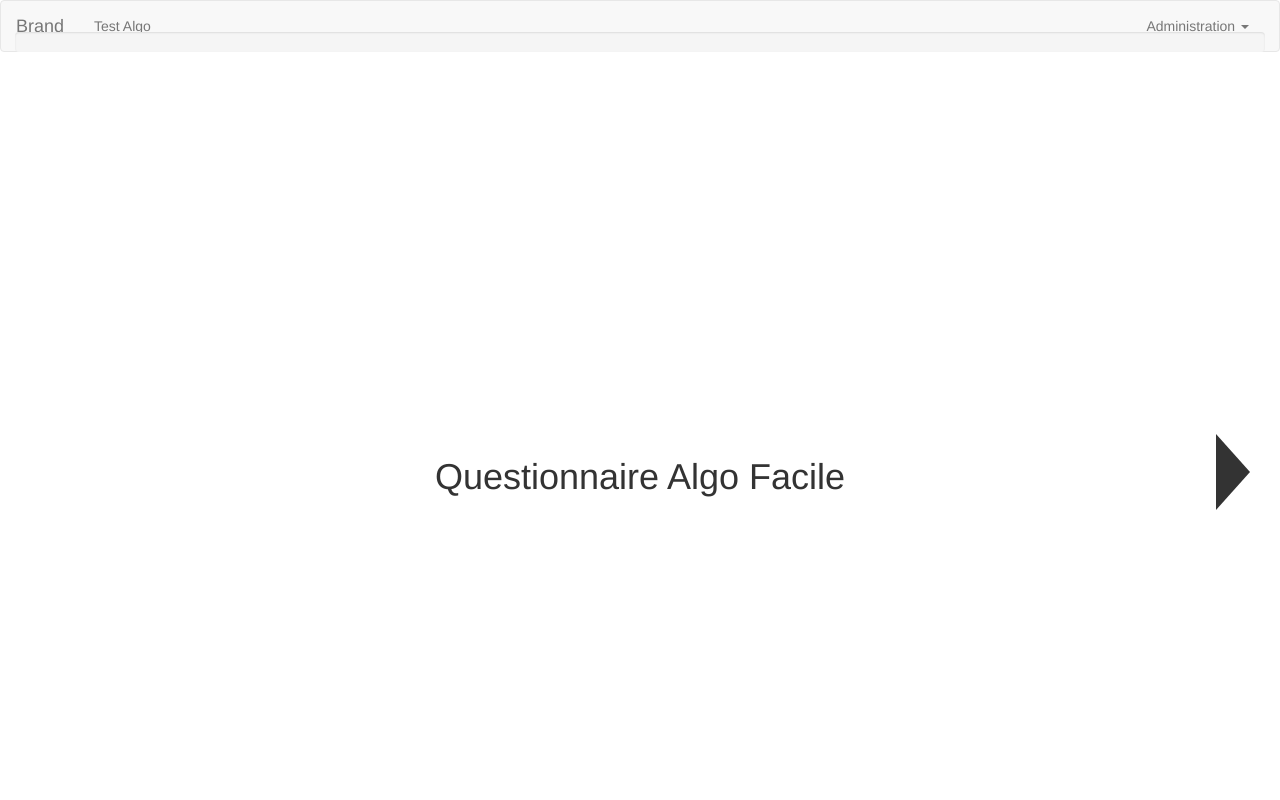
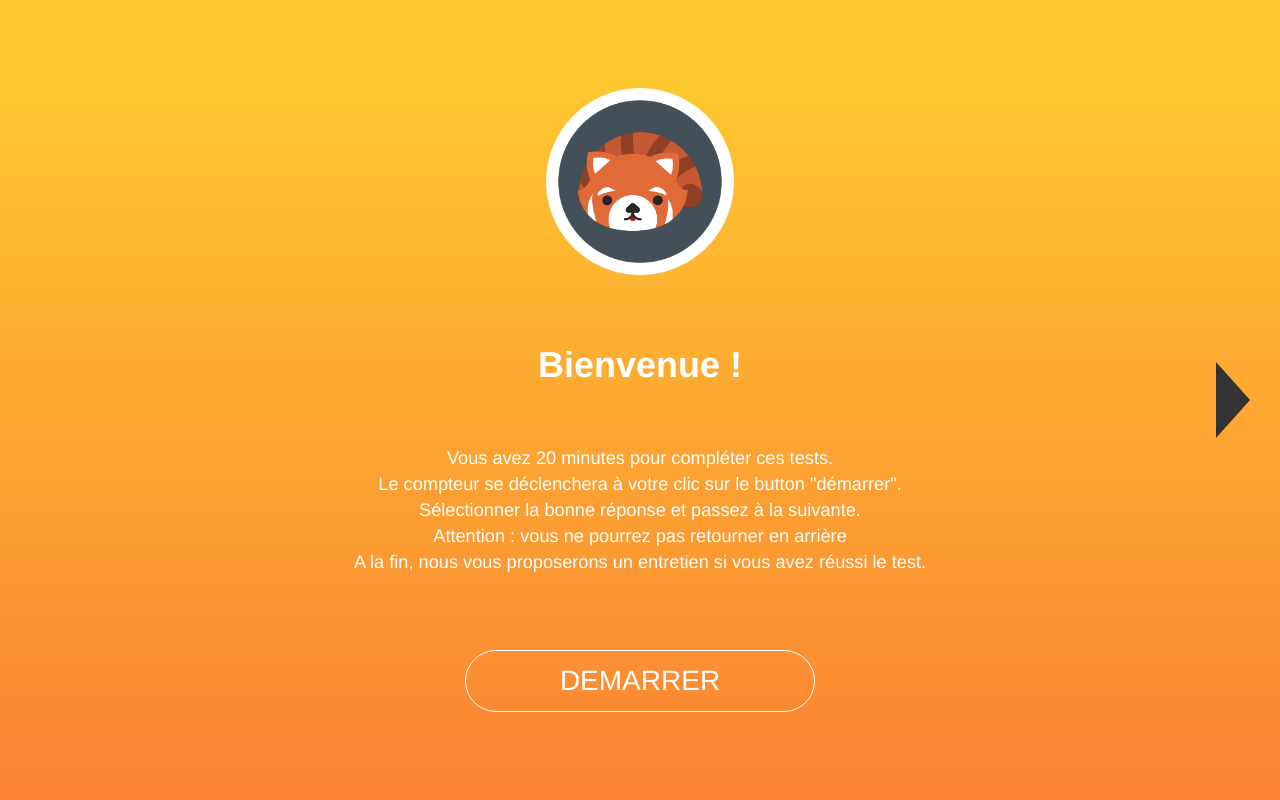
Before and after one commit to eelbahri/hackaton2017, a Symfony app: template app/Resources/views/public/tests/test-algo-normal.html.twig in a window 1280 px wide. Run offline with Twig, Linux system fonts and the light colour scheme; the template is opened without the code that fills it, so the values that code supplies are empty; some libraries are stand-ins or nearby versions.

Commit message:
rework design qcm

```diff
--- a/app/Resources/views/public/tests/test-algo-normal.html.twig
+++ b/app/Resources/views/public/tests/test-algo-normal.html.twig
@@ -32,74 +32,76 @@
             <div class="section" id="section1">
                 <div class="slide" id="slide1" data-anchor="slide1">
                     <div class="intro">
-                        <h1>Questionnaire Algo Facile</h1>
+                        <img class="logo-qcm" src="/assets/logo-qcm.png" alt="">
+                        <h1><strong>Bienvenue !</strong> </h1>
+                        <p>
+                            Vous avez 20 minutes pour compléter ces tests. <br>
+                            Le compteur se déclenchera à votre clic sur le button "démarrer". <br>
+                            Sélectionner la bonne réponse et passez à la suivante. <br>
+                            Attention : vous ne pourrez pas retourner en arrière <br>
+                            A la fin, nous vous  proposerons  un entretien si vous avez réussi le test.
+                        </p>
+                    </div>
+                    <div class="next center">
+                        DEMARRER
                     </div>
                 </div>
 
                 <div class="slide" id="slide2" data-anchor="slide2">
-                    <h2>Quel est l'opérateur capable de stocker une valeur dans une variable ?</h2>
-                    <label class="radio"><input type="radio" name="optradio1" value="1">/</label>
-                    <label class="radio"><input type="radio" name="optradio1" value="2">*</label>
-                    <label class="radio"><input type="radio" name="optradio1" value="3">=</label>
+                    <img class="logo-qcm-small" src="/assets/logo-qcm.png" alt="">
+                    <h2 class="intitule">Quel est l'opérateur capable de stocker une valeur dans une variable ?</h2>
+                    <label class="radio"><input type="radio" name="optradio1" value="1"><span>/</span></label>
+                    <label class="radio"><input type="radio" name="optradio1" value="2"><span>*</span></label>
+                    <label class="radio"><input type="radio" name="optradio1" value="3"><span>=</span></label>
+                    <div class="next right">
+                        Question suivante
+                    </div>
                 </div>
 
+
                 <div class="slide" id="slide3" data-anchor="slide3">
-                    <h2>Comment s'appelle l'action qui soustrait un d'une variable ?</h2>
-                    <label class="radio"><input type="radio" name="optradio2" value="1">Incrémentation</label>
-                    <label class="radio"><input type="radio" name="optradio2" value="2">Décrémentation</label>
-                    <label class="radio"><input type="radio" name="optradio2" value="3">Comparaison</label>
+                    <img class="logo-qcm-small" src="/assets/logo-qcm.png" alt="">
+                    <h2 class="intitule">Comment s'appelle l'action qui soustrait un d'une variable ?</h2>
+                    <label class="radio"><input type="radio" name="optradio2" value="1"><span>Incrémentation</span></label>
+                    <label class="radio"><input type="radio" name="optradio2" value="2"><span>Décrémentation</span></label>
+                    <label class="radio"><input type="radio" name="optradio2" value="3"><span>Comparaison</span></label>
+                    <div class="next right">
+                        Question suivante
+                    </div>
                 </div>
 
                 <div class="slide" id="slide4" data-anchor="slide4">
-                    <h2>Parmi les éléments suivants, quel est celui qui permet de stocker une valeur ?</h2>
-                    <label class="radio"><input type="radio" name="optradio3" value="1">Opérateur</label>
-                    <label class="radio"><input type="radio" name="optradio3" value="2">Variable</label>
-                    <label class="radio"><input type="radio" name="optradio3" value="3">Expression</label>
-                </div>
-
-                <div class="slide" id="slide5" data-anchor="slide5">
-                    <!-- Begin Popup -->
+                    {# POPUP #}
                     <div id="popup-overlay"></div>
                     <div id="popup">
                         <div class="headline">
-                            <h3>Choisisser une date de rendez-vous</h3>
-                            <span class="close"><i class="fa fa-times"></i></span>
+                            <img class="logo-qcm-popin" src="/assets/logo-qcm.png" alt="">
                         </div>
                         <div class="content">
-                            <form>
-                                <div class="form-group">
-                                    <div class="checkbox">
-                                        <label><input type="checkbox" value="Option 1">Option 1</label>
-                                    </div>
-                                </div>
-                                <div class="form-group">
-                                    <div class="checkbox">
-                                        <label><input type="checkbox" value="Option 2">Option 2</label>
-                                    </div>
-                                </div>
-                                <div class="form-group">
-                                    <div class="checkbox">
-                                        <label><input type="checkbox" value="Option 3">Option 3</label>
-                                    </div>
-                                </div>
-                                <button type="submit" id="submitRdv">Envoyer</button>
-                            </form>
+                            <p>
+                                Félicitations ! <br>
+                                Vous avez passé les tests avec succès. <br>
+                                Veuillez choisir un créneau horaire pour votre entretien. <br>
+                                Si aucun horaire ne vous convient, <br>
+                                contactez le gfimail@mail.com
+                            </p>
+                            <div class="date">
+                                <label class="radio"><input type="radio" name="optradio3" value="1"><span>mardi 25 avril 15h45</span></label>
+                                <label class="radio"><input type="radio" name="optradio3" value="2"><span>jeudi 27 avril 9h00</span></label>
+                                <label class="radio"><input type="radio" name="optradio3" value="3"><span>vendredi 28 avril à 15h45</span></label>
+                            </div>
+                            <button type="submit" id="submitRdv">Envoyer</button>
                         </div>
                     </div>
-                    <!-- End Popup -->
-                    <!-- Success Message -->
-                    <div class="success-message" style="display: none">
-                        <svg viewBox="0 0 76 76" class="success-message__icon icon-checkmark">
-                            <circle cx="38" cy="38" r="36"/>
-                            <path fill="none" stroke="#FFFFFF" stroke-width="5" stroke-linecap="round" stroke-linejoin="round" stroke-miterlimit="10" d="M17.7,40.9l10.9,10.9l28.7-28.7"/>
-                        </svg>
-                        <h1 class="success-message__title">Rendez-vous validé</h1>
-                        <div class="success-message__content">
-                            <p>Nous vous remercions pour votre participation</p>
-                        </div>
+                    {# / POPUP #}
+                    <img class="logo-qcm-small" src="/assets/logo-qcm.png" alt="">
+                    <h2 class="intitule">Parmi les éléments suivants, quel est celui qui permet de stocker une valeur ?</h2>
+                    <label class="radio"><input type="radio" name="optradio4" value="1"><span>Opérateur</span></label>
+                    <label class="radio"><input type="radio" name="optradio4" value="2"><span>Variable</span></label>
+                    <label class="radio"><input type="radio" name="optradio4" value="3"><span>Expression</span></label>
+                    <div class="next right finish">
+                        Terminé
                     </div>
-                    <!-- END Success Message -->
-                    <button class="btn btn-default" style="width: 250px; height: 150px; font-size: 2em" id="submitButton">Envoyer</button>
                 </div>
 
             </div>
@@ -108,6 +110,8 @@
 
     <script>
         $(document).ready(function() {
+            $('.navbar').hide();
+
             $('#fullpage').fullpage({
                 anchors:['slide1', 'slide2', 'slide3']
             });
@@ -146,12 +150,13 @@
         });
 
         // Submit QCM action
-        $('button#submitButton').on('click', function () {
+        $('.finish').on('click', function () {
             var answers = new Array();
 
             $('input:checked').each(function () {
                 answers.push($(this).val());
             });
+            console.log(answers);
             // Compare le nombre de questions avec le nombre de questions
             if (answers.length != $('div.slide h2').length) {
                 $('.alert-warning').show();
--- a/web/css/style-test.css
+++ b/web/css/style-test.css
@@ -10,8 +10,77 @@
     display: none;
 }
 
+body {
+    background: url(/assets/background-qcm.png) no-repeat center center fixed;
+    -webkit-background-size: cover;
+    -moz-background-size: cover;
+    -o-background-size: cover;
+    background-size: cover;
+    color: #ffffff;
+}
+
+.logo-qcm {
+    width: 15%;
+}
+
+.logo-qcm-small {
+    margin-top: -150px;
+    width: 10%;
+}
+
+.intitule {
+    margin-bottom: 50px;
+    margin-top: 50px;
+    font-size: 2em;
+}
+
+input[type='radio'] {
+    transform: scale(2);
+    margin-right:20px;
+}
+
+.radio {
+    margin-bottom: 30px;
+}
+
+div .next {
+    text-align: center;
+    border: solid;
+    border-color: white;
+    border-width: 1px;
+    border-radius: 35px;
+    font-size: 2em;
+    width: 350px;
+    padding-top: 10px;
+    padding-bottom: 10px;
+    padding-right: 50px;
+    padding-left: 50px;
+}
+
+div .next:hover {
+    background-color: white;
+    color: #445057;
+}
+
+div .right {
+    float: right;
+    margin-right: 150px;
+    margin-top: 10%;
+    margin-bottom: -10%;
+}
+
+.intro p {
+    font-size: 1.3em;
+    margin-bottom: 75px;
+}
+
+.center {
+    display: block;
+    margin: auto;
+}
+
 button {
-    background-color: #d35400;
+    background-color: #fb8234;
     padding: 15px 33px;
     border: 0;
     border-bottom: 2px solid transparent;
```
Also changed, not shown: other parts of web/css/style-test.css (+20 -5 lines), web/assets/background-qcm.png (added), web/assets/logo-qcm.png (added).
